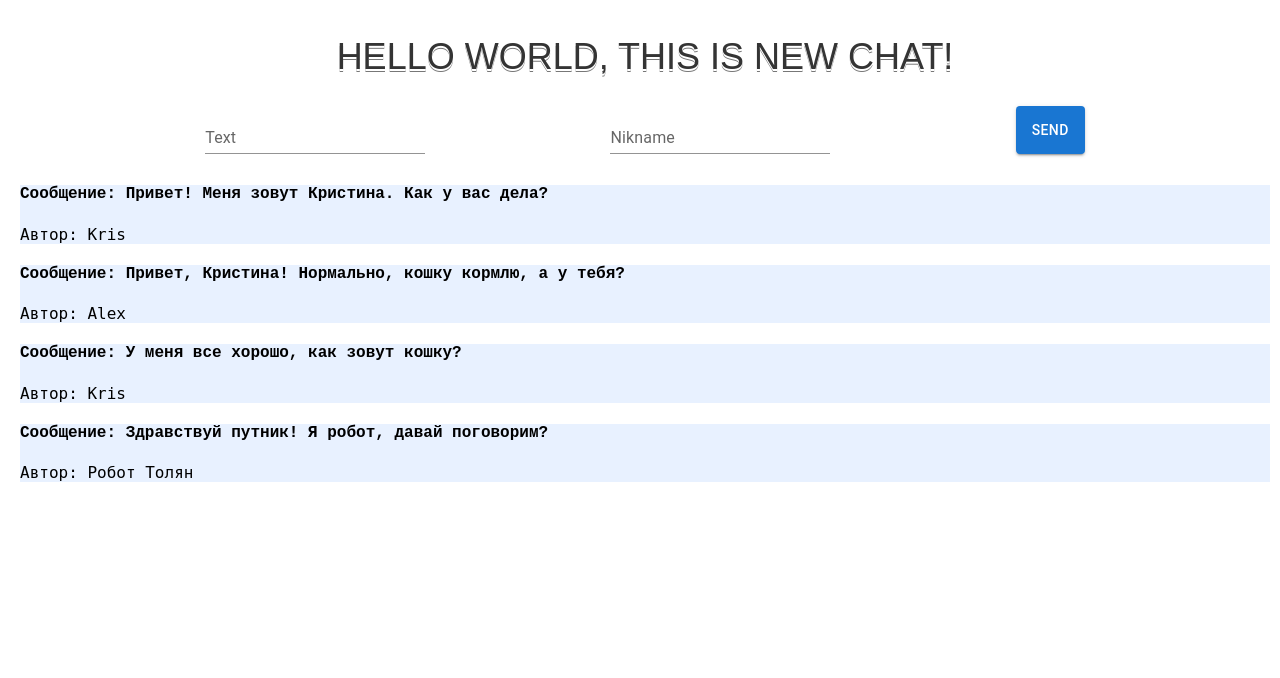
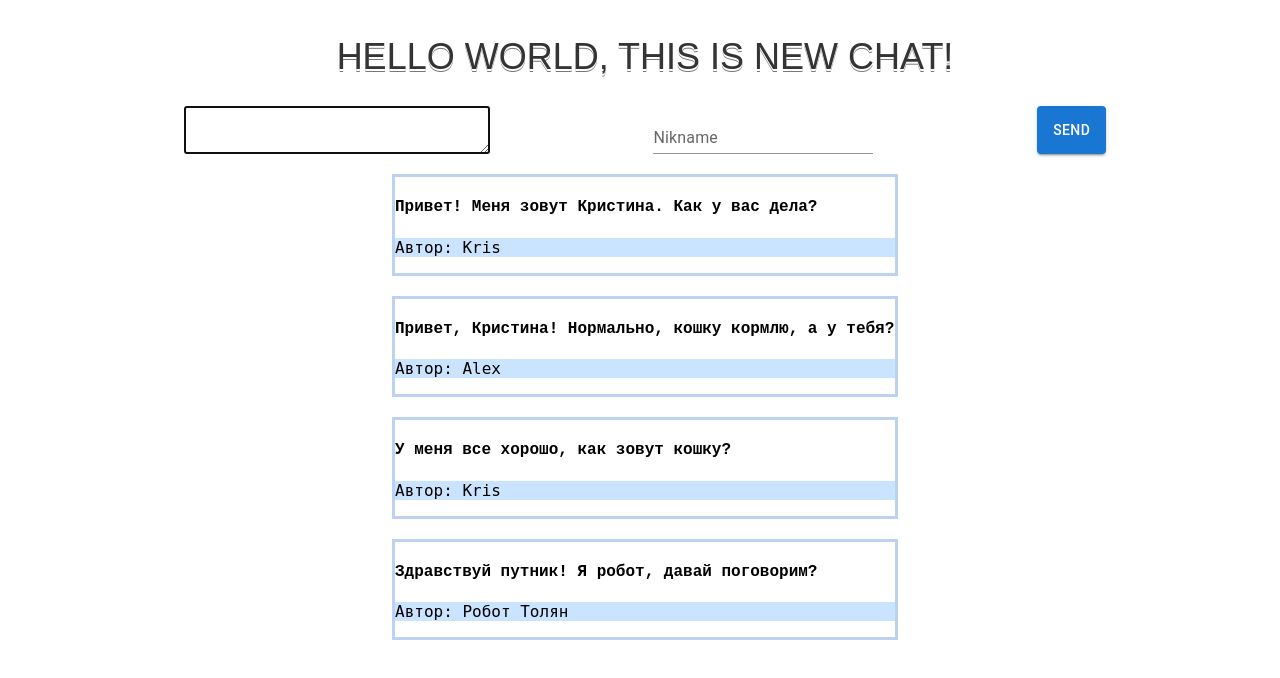
Before and after one commit to Salis666/React-homework-, a React (Create React App) app: page / in a window 1280 px wide. Shown: the top 678 px of the page. Built offline with nearby package versions, Linux system fonts and the light colour scheme.

Commit message:
add_focus

```diff
--- a/src/App.css
+++ b/src/App.css
@@ -3,8 +3,17 @@
 }
 
 .messageStyle {
-  background-color: rgb(232, 241, 255);
+  width: 500px;
+  border: 3px solid rgb(189, 210, 243);
   margin: 10px;
+}
+
+.messageBox {
+  display: flex;
+  flex-direction: column;
+  align-content: center;
+  justify-content: center;
+  align-items: center;
 }
 
 .App-logo {
@@ -50,4 +59,5 @@
 
 .autor {
   font-family: DejaVu Sans Mono;
+  background-color: rgb(202, 228, 255);
 }
--- a/src/App.jsx
+++ b/src/App.jsx
@@ -26,27 +26,32 @@ export const App = () => {
   })
   const robotText = 'Здравствуй путник! Я робот, давай поговорим?'
   useEffect(() => {
-    if (messageList.length > 0 && messageList.slice(-1)[0].autor != 'Робот Толян') {
+    if (messageList.length > 0 && messageList.slice(-1)[0].autor !== 'Робот Толян') {
       setTimeout(() => {
         setMessageList(p => [...p, { text: robotText, autor: 'Робот Толян' }], [messageList])
       }, 1500)
     }
   })
+
   return (
     <div className="App">
       <Message text="Hello World, this is new chat!" />
       <AddTextForm
+        messageList={messageList}
         setMessageList={setMessageList}
         setMessageBody={setMessageBody}
         messageBody={messageBody}></AddTextForm>
+      <div className='messageBox'>
         {
           messageList.map(e =>
             <div className='messageStyle'>
-            <h4 className='text'>Сообщение: {e.text}</h4>
+              <h4 className='text'>{e.text}</h4>
               <p className='autor'>Автор: {e.autor}</p>
             </div>
           )
         }
       </div>
+
+    </div>
   );
 }
--- a/src/Components/AddTextForm.jsx
+++ b/src/Components/AddTextForm.jsx
@@ -2,6 +2,8 @@ import style from './AddTextForm.module.css'
 import * as React from 'react';
 import Button from '@mui/material/Button';
 import TextField from '@mui/material/TextField'
+import { useEffect } from 'react';
+import { useRef } from 'react';
 
 export const AddTextForm = (props) => {
             const { text, autor } = props.messageBody
@@ -17,8 +19,13 @@ export const AddTextForm = (props) => {
                                     }
                         )
             }
+            const ref = useRef(null);
+            console.log(ref)
+            useEffect(() => {
+                        ref.current.focus()
+            }, [props.messageList])
             return <form className={style.inputTextForm} onSubmit={addMessage}>
-                        <TextField id="standard-basic" label="Text" variant="standard" onChange={(e) =>
+                        <textarea className={style.inputText} ref={ref} id="standard-basic" label="Text" variant="standard" onChange={(e) =>
                                     props.setMessageBody(p => ({ ...p, text: e.target.value }))} />
                         <TextField id="standard-basic" label="Nikname" variant="standard" onChange={(e) =>
                                     props.setMessageBody(p => ({ ...p, autor: e.target.value }))} />
--- a/src/Components/AddTextForm.module.css
+++ b/src/Components/AddTextForm.module.css
@@ -8,4 +8,12 @@
       -ms-flex-pack: space-evenly;
           justify-content: space-evenly;
 }
+
+.inputText {
+  width: 300px;
+  height: 42px;
+  font-family: Verdana;
+  color: black;
+  font-weight: bold;
+}
 /*# sourceMappingURL=AddTextForm.module.css.map */
--- a/src/Components/AddTextForm.module.sass
+++ /dev/null
@@ -1,5 +0,0 @@
-.inputTextForm
-            padding: 10px
-            text-align: center
-            display: flex
-            justify-content: space-evenly
--- /dev/null
+++ b/src/Components/AddTextForm.module.scss
@@ -0,0 +1,14 @@
+.inputTextForm {
+            padding: 10px;
+            text-align: center;
+            display: flex;
+            justify-content: space-evenly;
+}
+
+.inputText {
+            width: 300px;
+            height: 42px;
+            font-family: Verdana;
+            color: black;
+            font-weight: bold;
+}
```
Also changed, not shown: 1 other file (tests, documents, lock files or other folders). Lines whose indentation alone changed are shown as unchanged.
